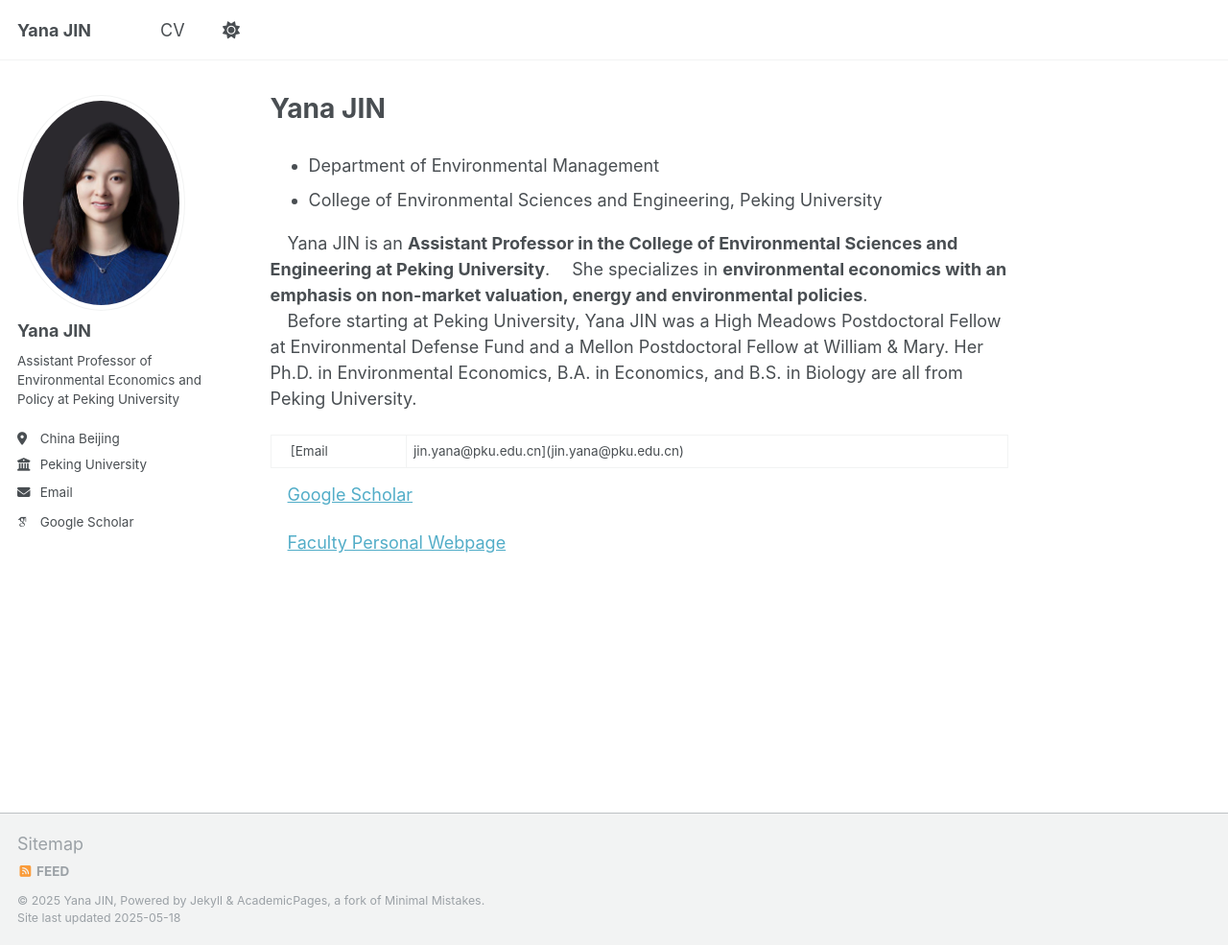
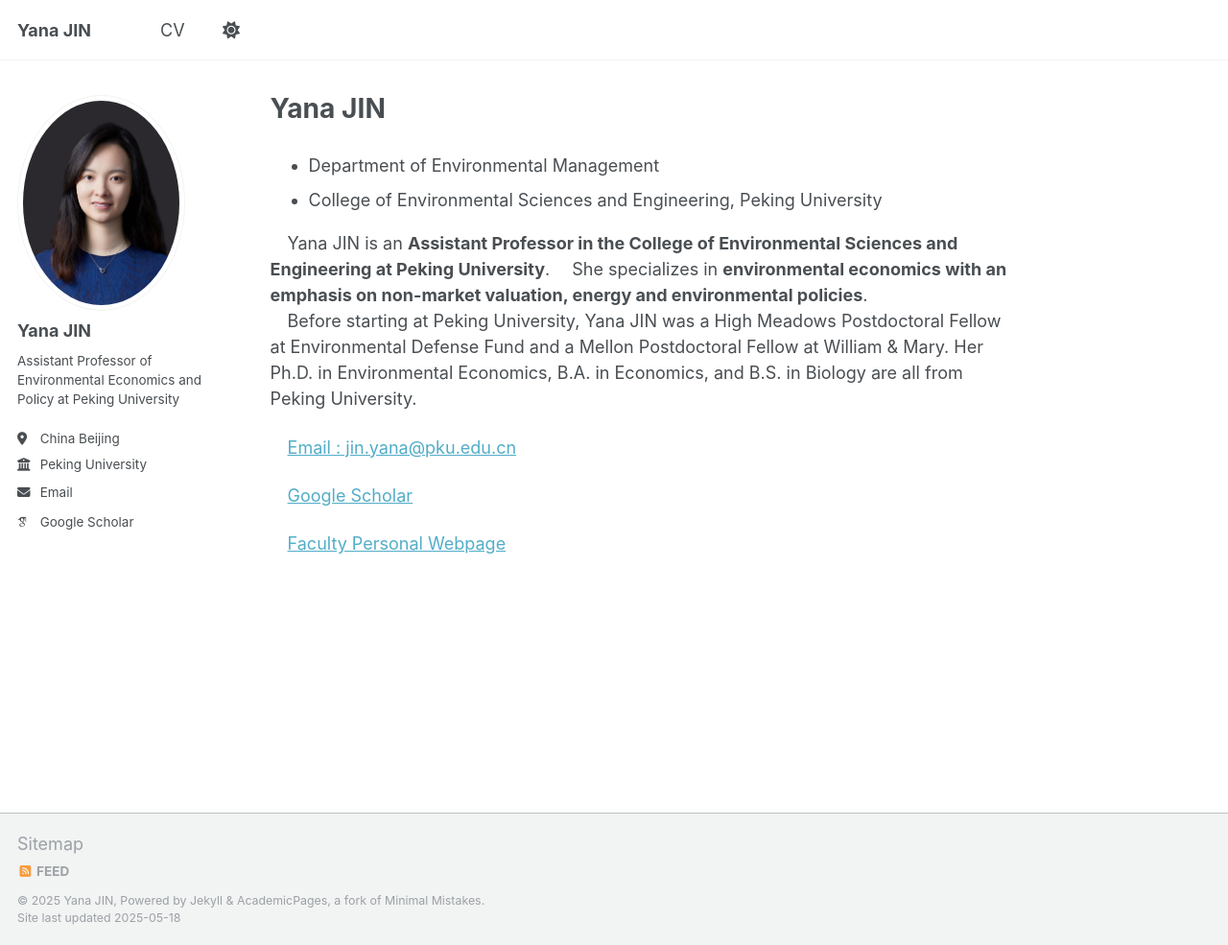
Before and after one commit to Cerulean23Y/YanaJin, a Jekyll site: the page built from _pages/about.md, in a window 1280 px wide and 985 px high. Shown: the whole window at 96% size. Built offline with Jekyll 4.4.1, drawn with Linux system fonts in a browser that asks for light colours; some web fonts are replaced.

Commit message:
Update about.md

```diff
--- a/_pages/about.md
+++ b/_pages/about.md
@@ -14,7 +14,7 @@ redirect_from:
 &emsp;She specializes in **environmental economics with an emphasis on non-market valuation, energy and environmental policies**.
 <br/>&emsp;Before starting at Peking University, Yana JIN was a High Meadows Postdoctoral Fellow at Environmental Defense Fund and a Mellon Postdoctoral Fellow at William & Mary. Her Ph.D. in Environmental Economics, B.A. in Economics, and B.S. in Biology are all from Peking University.
 
-&emsp;[Email | jin.yana@pku.edu.cn](jin.yana@pku.edu.cn)
+&emsp;[Email : jin.yana@pku.edu.cn](jin.yana@pku.edu.cn)
 
 &emsp;[Google Scholar](bit.ly/32Oh18g)
 
```
